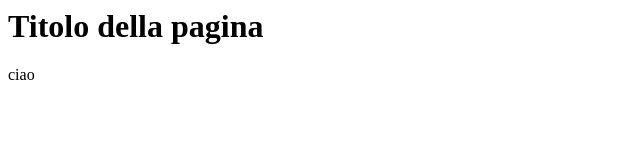
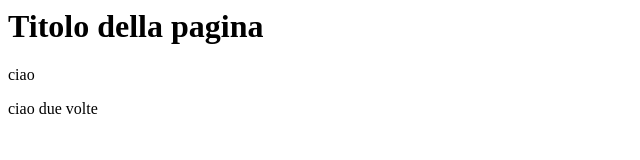
Before and after one commit to GiulianoPrimavera/primaRepository, a plain HTML site: page index.html in a window 1280 px wide. Shown: the whole page, without its empty margins (0-640 px from the left). Drawn offline with Linux system fonts and the light colour scheme.

Commit message:
Update index.html

```diff
--- a/index.html
+++ b/index.html
@@ -2,6 +2,7 @@
     <body>
         <h1>Titolo della pagina</h1>
             <p>ciao</p>
+            <p>ciao due volte</p>
 
     </body>
 </html>
```
